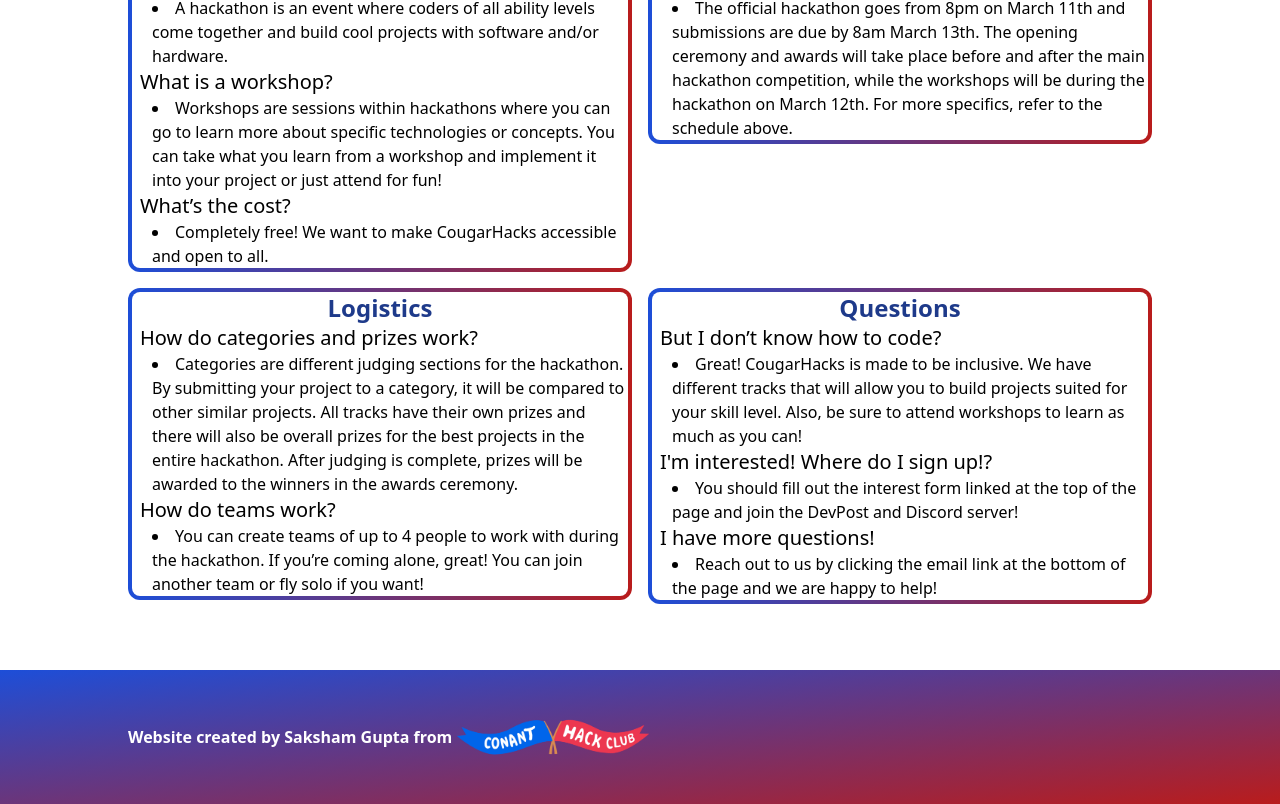
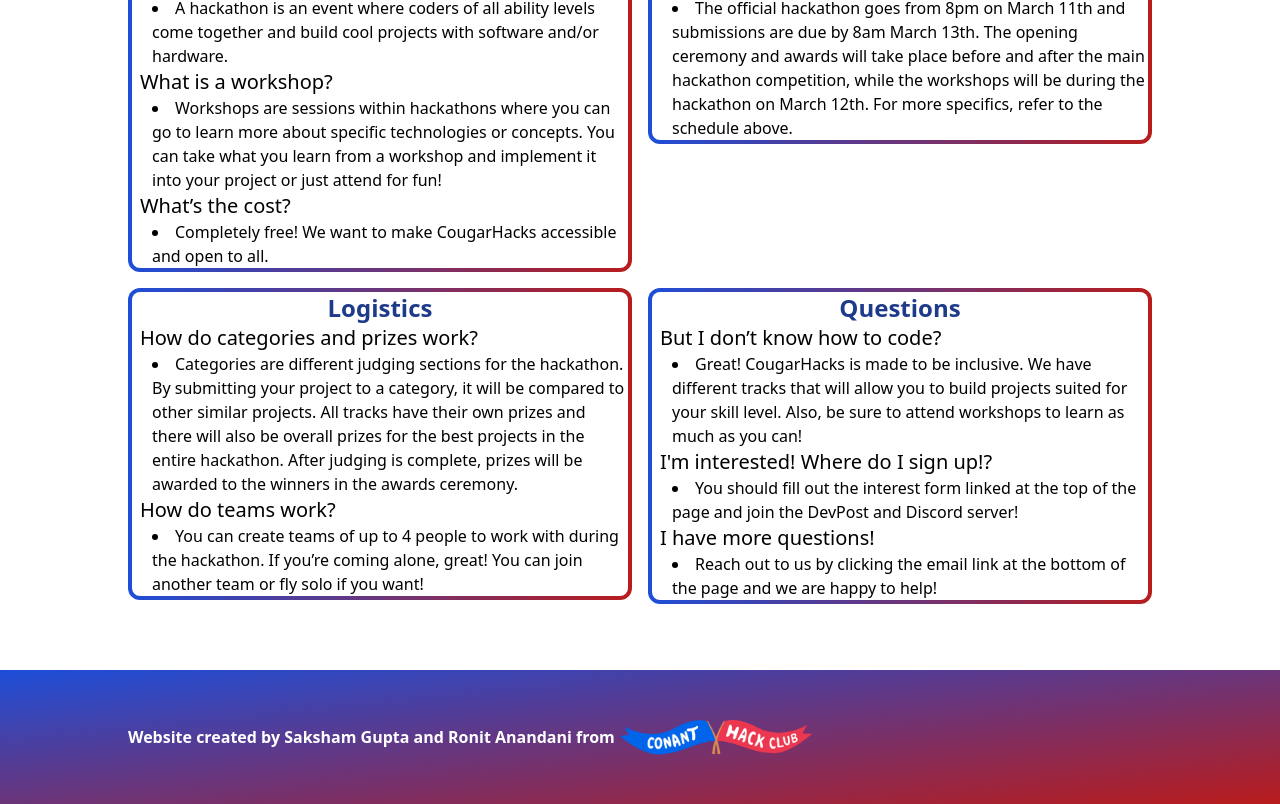
Before and after one commit to Socksham/hack211, a React (Create React App) app: page / in a window 1280 px wide. Shown: the part 3390-4194 px from the top of the page. Built offline with nearby package versions, Linux system fonts and the light colour scheme.

Commit message:
Footer Update

```diff
--- a/src/components/Footer.js
+++ b/src/components/Footer.js
@@ -3,7 +3,7 @@ import React from 'react';
 const Footer = () => {
     return (
         <div className='flex flex-row items-center bg-gradient-to-tl from-red-700 to-blue-700 px-4 lg:px-32 lg:py-8 py-4 mt-10'>
-            <p className='text-md text-white font-semibold'>Website created by Saksham Gupta from</p>
+            <p className='text-md text-white font-semibold'>Website created by Saksham Gupta and Ronit Anandani from</p>
             <a href="https://conant.hackclub.com"><img src='chc.png' width="200" height="35" alt='chc'></img></a>
         </div>
     );
```
